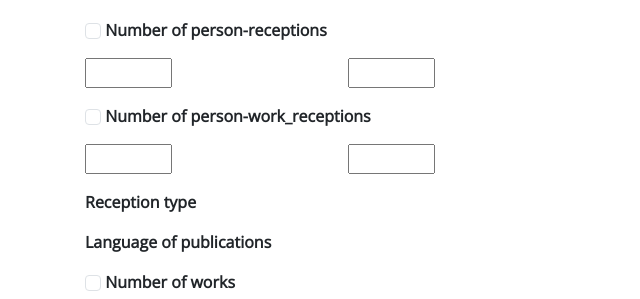
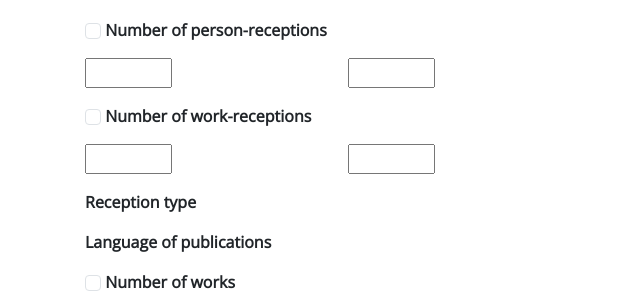
Before and after one commit to tsg-humlab/shewrote, a Django app: template shewrote/templates/shewrote/persons.html in a window 1280 px wide. Shown: the part 948-1247 px from the top of the page, without its empty margins (0-640 px from the left). Run offline with Django 4.2, Linux system fonts and the light colour scheme; the template is opened without the code that fills it, so the values that code supplies are empty; some libraries are stand-ins or nearby versions.

Commit message:
fix: Change title for work-reception filter #42

```diff
--- a/shewrote/templates/shewrote/persons.html
+++ b/shewrote/templates/shewrote/persons.html
@@ -146,7 +146,7 @@
                            id="work_reception_count_checkbox" class="form-check-input ms-0 position-relative"
                            {% if work_reception_count_slider_info.is_checked %}checked{% endif %}
                     />
-                    <strong>Number of person-work_receptions</strong>
+                    <strong>Number of work-receptions</strong>
                 </div>
                 {% include 'shewrote/components/int_range_slider.html' with prefix='work_reception_count' slider_info=work_reception_count_slider_info %}
             </div>
```
